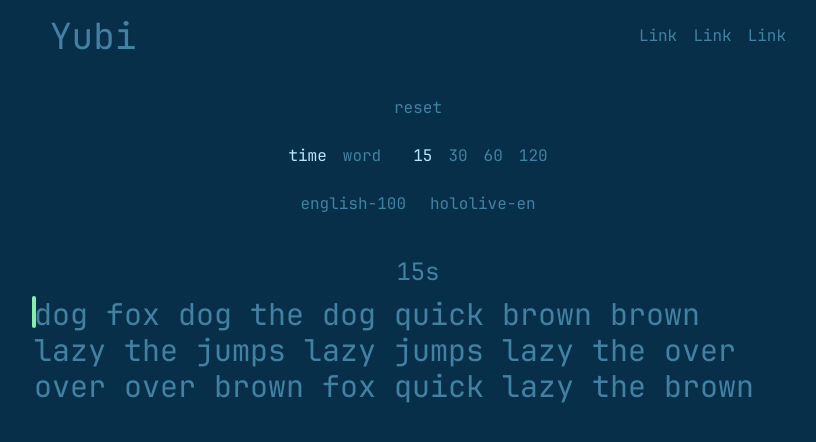
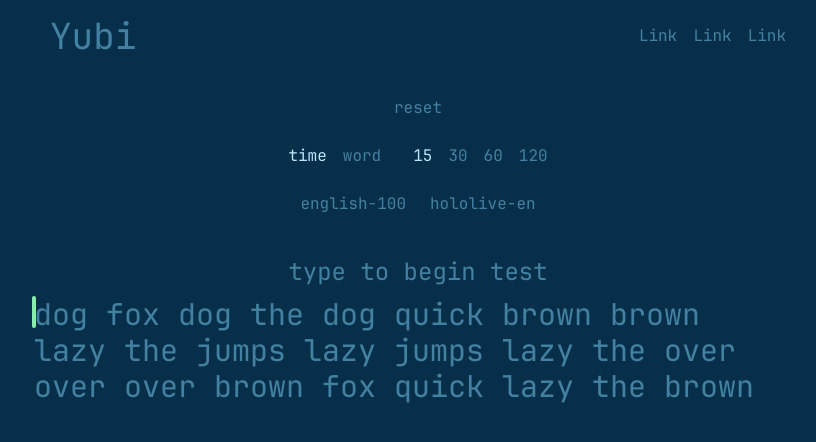
Before and after one commit to datle-dev/yubi, a React (Vite) app in the folder frontend/: page / in a window 1280 px wide. Shown: the top 442 px of the page, without its empty margins (222-1038 px from the left). Built offline with nearby package versions, Linux system fonts and the light colour scheme.

Commit message:
Hide timer and word count based on test status
Add status message to prompt user to begin typing, then show timer or
word count as soon as the user begins the test. Then hide them when the
test is completed and show a feedback message.

```diff
--- a/frontend/src/components/TypingTest.jsx
+++ b/frontend/src/components/TypingTest.jsx
@@ -420,12 +420,16 @@ const TypingTest = () => {
           </div>
         </section>
         <section className="flex flex-col gap-2 justify-center items-center my-4">
-          {config.isWordMode && (
+          {!status.isStarted && <p className="text-2xl">type to begin test</p>}
+          {config.isWordMode && status.isStarted && !status.isDone && (
             <p className="text-2xl">
               {index.word}/{tracker.length}
             </p>
           )}
-          {config.isTimeMode && <p className="text-2xl">{timer}s</p>}
+          {config.isTimeMode && status.isStarted && !status.isDone && (
+            <p className="text-2xl">{timer}s</p>
+          )}
+          {status.isDone && <p className="text-2xl">test complete</p>}
           <div
             ref={ref}
             className="relative flex justify-start content-start flex-wrap max-w-3xl min-h-32"
```
